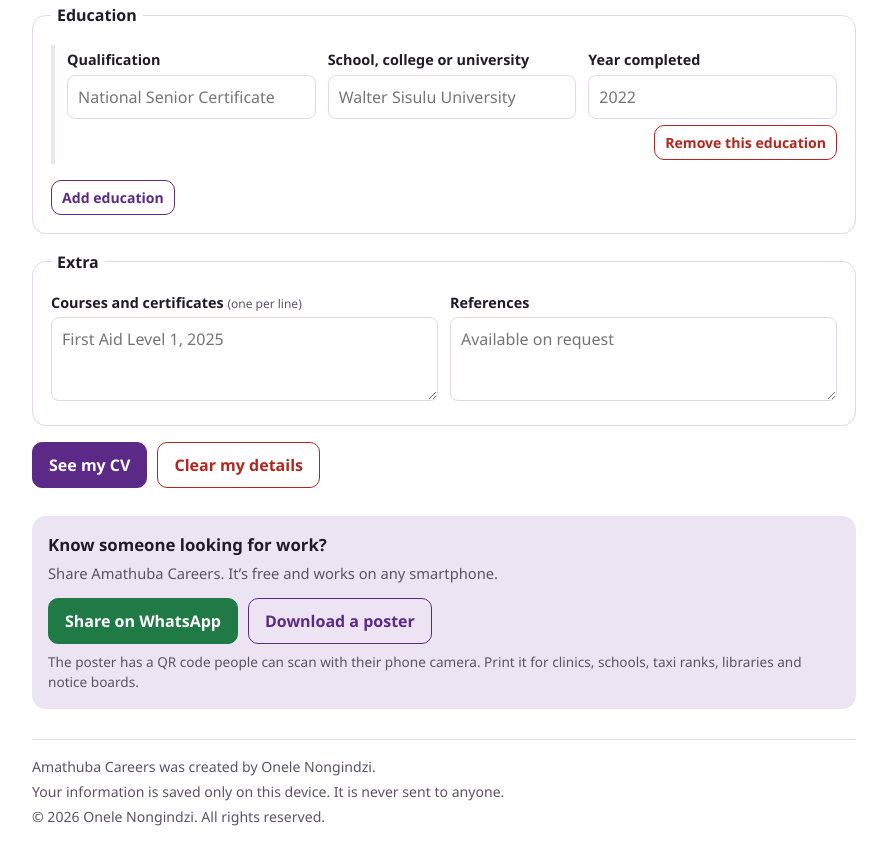
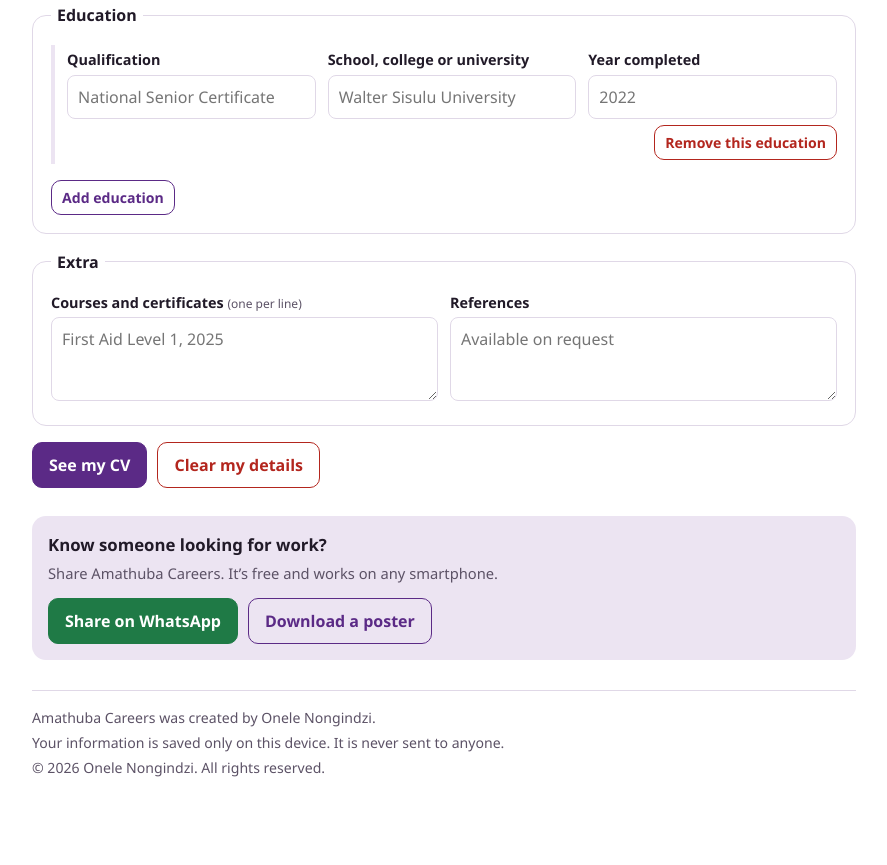
Before and after one commit to Onele-Nongindzi/amathuba, a plain HTML site: page index.html in a window 1280 px wide. Shown: the part 1973-2838 px from the top of the page, without its empty margins (196-1083 px from the left). After the commit the page ends 2811 px from the top, so only its background shows below. Drawn offline with Linux system fonts and the light colour scheme.

Commit message:
Remove poster printing note

```diff
--- a/index.html
+++ b/index.html
@@ -562,7 +562,6 @@ a.trackbtn{text-decoration:none;display:inline-block}
     <button class="btn ghost" type="button" id="shareMore" hidden>More ways to share</button>
     <button class="btn ghost" type="button" id="posterBtn">Download a poster</button>
   </div>
-  <p class="hint" style="margin:8px 0 0;font-size:.85rem">The poster has a QR code people can scan with their phone camera. Print it for clinics, schools, taxi ranks, libraries and notice boards.</p>
 </section>
 <footer style="border-top:1px solid var(--line);margin-top:30px;padding-top:16px;color:var(--soft);font-size:.88rem">
   <p style="margin:0 0 4px">Amathuba Careers was created by Onele Nongindzi.</p>
```
